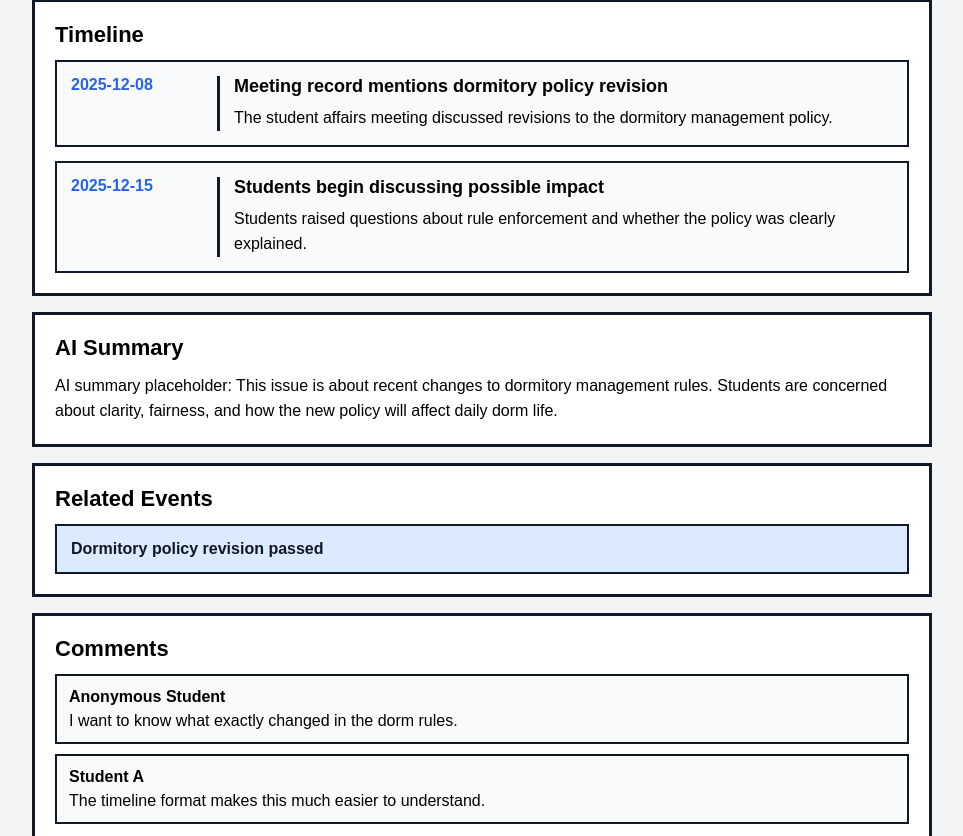
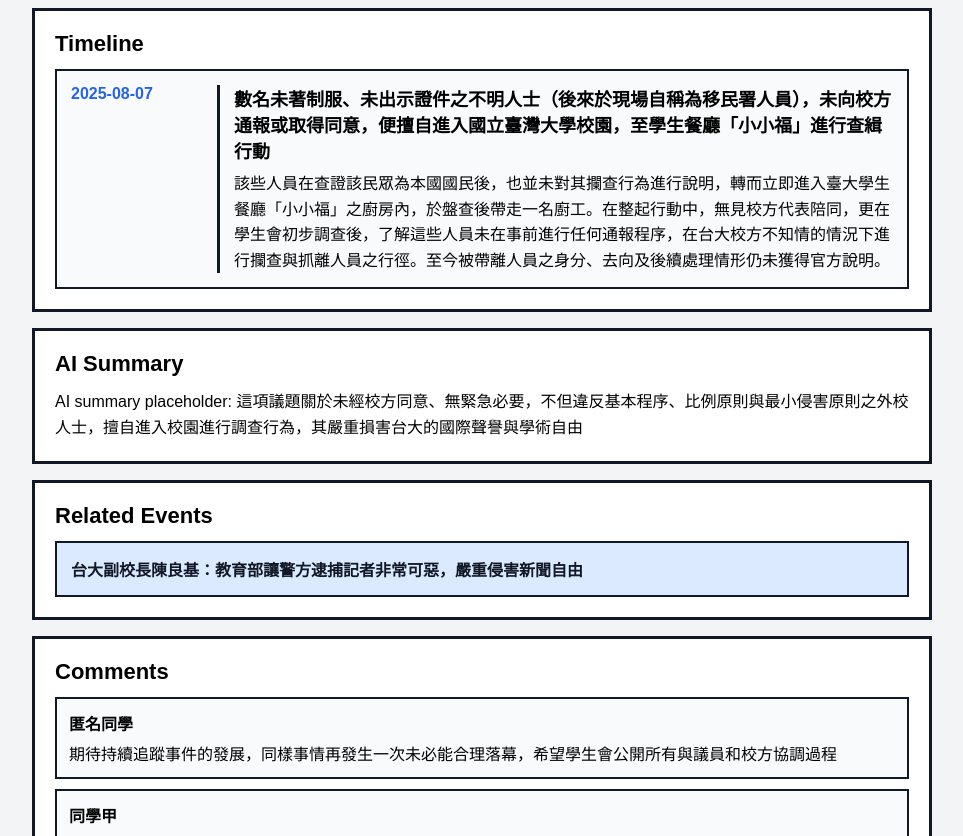
Before and after one commit to megumin0507/Campus_Issue_Platform, a React (Vite) app in the folder apps/frontend/: page /issues/issue-001 in a window 1280 px wide. Shown: the part 184-1020 px from the top of the page, without its empty margins (158-1121 px from the left). Built offline with nearby package versions, Linux system fonts and the light colour scheme.

Commit message:
“message”

```diff
--- a/apps/frontend/src/pages/HomePage.tsx
+++ b/apps/frontend/src/pages/HomePage.tsx
@@ -84,7 +84,7 @@
   {
     id: "comment-001",
     author: "生工系學生",
-    content: "最近宿舍圍牆施工，大量Ubike站點遭拆除，產生許多不便，請校方規劃臨時站點解決同學們需求",
+    content: "最近宿舍圍牆施工，大量Ubike站點遭拆除造成不便",
     relatedIssue: "宿舍周邊空間規劃",
   },
   {
--- a/apps/frontend/src/pages/IssuePage.tsx
+++ b/apps/frontend/src/pages/IssuePage.tsx
@@ -31,41 +31,35 @@
 const pseudoIssues: IssueDetail[] = [
   {
     id: "issue-001",
-    title: "Dorm Management Policy Update",
+    title: "台大校園突現便衣執法人員無預警抓人",
     aiSummary:
-      "AI summary placeholder: This issue is about recent changes to dormitory management rules. Students are concerned about clarity, fairness, and how the new policy will affect daily dorm life.",
+      "AI summary placeholder: 這項議題關於未經校方同意、無緊急必要，不但違反基本程序、比例原則與最小侵害原則之外校人士，擅自進入校園進行調查行為，其嚴重損害台大的國際聲譽與學術自由",
     timeline: [
       {
         id: "timeline-001",
-        date: "2025-12-08",
-        title: "Meeting record mentions dormitory policy revision",
+        date: "2025-08-07",
+        title: "數名未著制服、未出示證件之不明人士（後來於現場自稱為移民署人員），未向校方通報或取得同意，便擅自進入國立臺灣大學校園，至學生餐廳「小小福」進行查緝行動",
         description:
-          "The student affairs meeting discussed revisions to the dormitory management policy.",
+          "該些人員在查證該民眾為本國國民後，也並未對其攔查行為進行說明，轉而立即進入臺大學生餐廳「小小福」之廚房內，於盤查後帶走一名廚工。在整起行動中，無見校方代表陪同，更在學生會初步調查後，了解這些人員未在事前進行任何通報程序，在台大校方不知情的情況下進行攔查與抓離人員之行徑。至今被帶離人員之身分、去向及後續處理情形仍未獲得官方說明。",
       },
-      {
-        id: "timeline-002",
-        date: "2025-12-15",
-        title: "Students begin discussing possible impact",
-        description:
-          "Students raised questions about rule enforcement and whether the policy was clearly explained.",
-      },
+
     ],
     relatedEvents: [
       {
         id: "event-001",
-        title: "Dormitory policy revision passed",
+        title: "台大副校長陳良基：教育部讓警方逮捕記者非常可惡，嚴重侵害新聞自由",
       },
     ],
     comments: [
       {
         id: "comment-001",
-        author: "Anonymous Student",
-        content: "I want to know what exactly changed in the dorm rules.",
+        author: "匿名同學",
+        content: "期待持續追蹤事件的發展，同樣事情再發生一次未必能合理落幕，希望學生會公開所有與議員和校方協調過程",
       },
       {
         id: "comment-002",
-        author: "Student A",
-        content: "The timeline format makes this much easier to understand.",
+        author: "同學甲",
+        content: "希望同學們都有相對應的意識，一起守護校園，確保每間在學校發生的事是立基於良善，並遵守程序",
       },
     ],
   },
```
